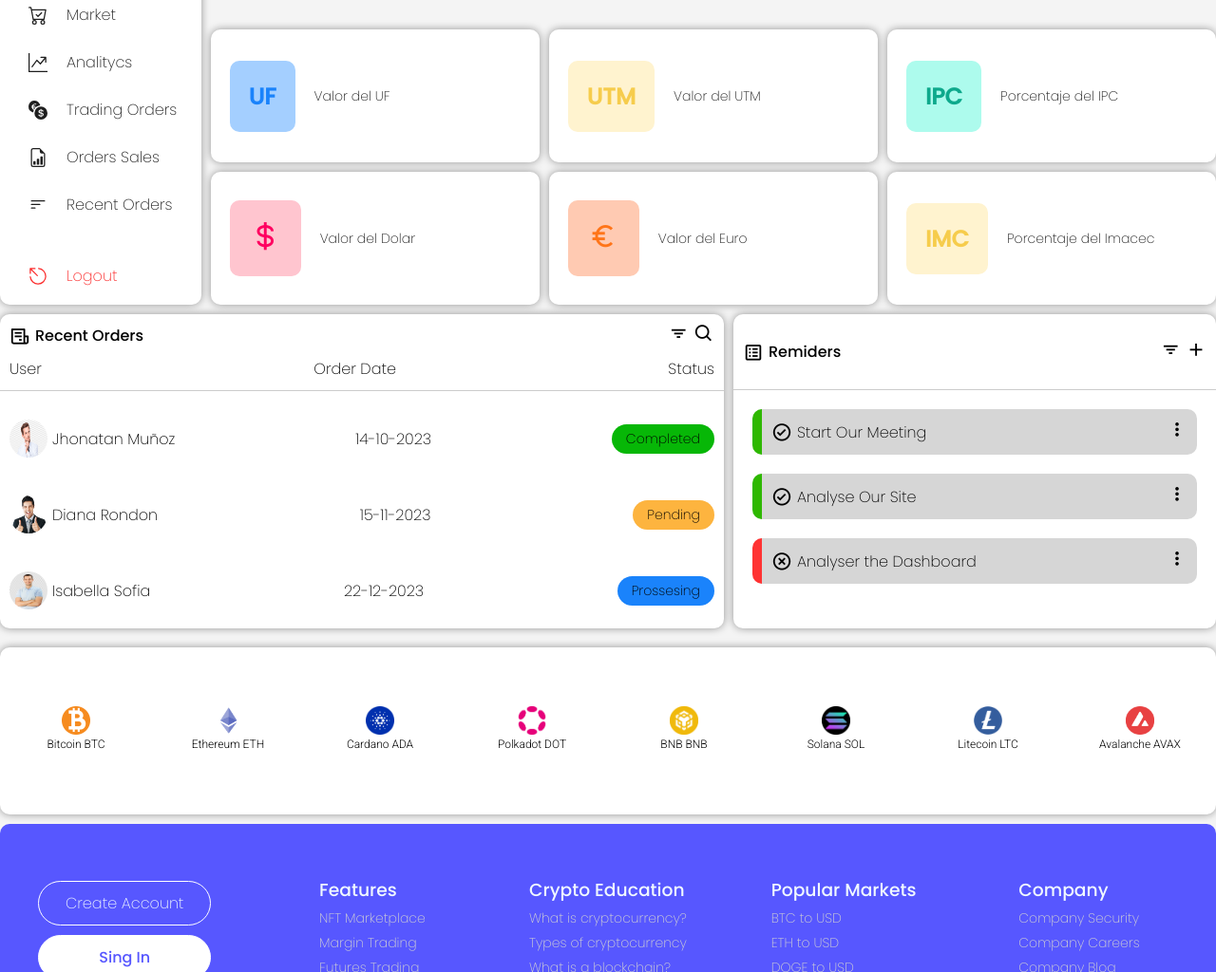
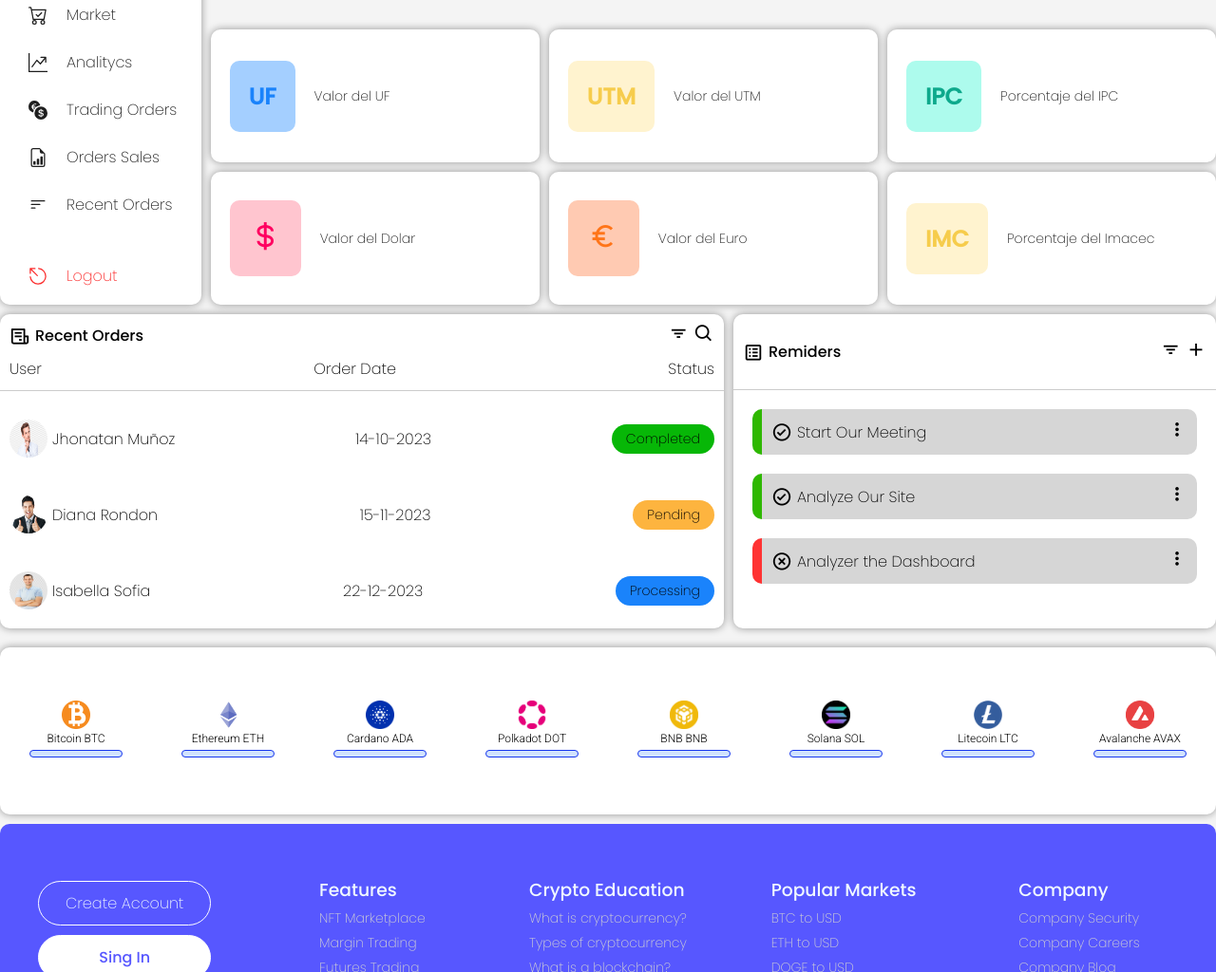
Before and after one commit to jhonatanm255/dashboard, a website: page index.html in a window 1280 px wide. Shown: the part 202-1226 px from the top of the page at 95% size. Drawn offline with nearby package versions, Linux system fonts and the light colour scheme; no server answers; a script that the page names is missing.

Commit message:
resaltado del precio de criptomonedas

```diff
--- a/index.html
+++ b/index.html
@@ -239,7 +239,7 @@
         </div>
         <div class="fecha">22-12-2023</div>
         <div class="status">
-          <p class="span-3">Prossesing</p>
+          <p class="span-3">Processing</p>
         </div>
       </div>
     </div>
@@ -269,7 +269,7 @@
       <div class="datos-2">
         <div class="dato-1">
           <i class='bx bx-check-circle'></i></i>
-          <p>Analyse Our Site</p>
+          <p>Analyze Our Site</p>
         </div>
         <div class="status">
           <i class='bx bx-dots-vertical-rounded'></i>
@@ -278,7 +278,7 @@
       <div class="datos-3">
         <div class="dato-1">
           <i class='bx bx-x-circle'></i></i>
-          <p>Analyser the Dashboard</p>
+          <p>Analyzer the Dashboard</p>
         </div>
         <div class="status">
           <i class='bx bx-dots-vertical-rounded'></i>
@@ -289,61 +289,62 @@
 
   <!--WIDGET DE TRADINGVIEW PARA LAS ACCIONES DE ALGUNAS EMPRESAS-->
   <div id="tradingview-widget-container" class="tradingview-widget-container light-mode"></div>
+
   <!--CONTENEDOR DE PRICE-->
   <div class="price">
     <div class="item-price" id="btcusdt">
       <img class="item-img" src="img/btc-logo.png" alt="btc-img">
       <p class="info-price">Bitcoin BTC</p>
-      <p id="btcusdt-price" class="info-price"></p>
+      <p id="btcusdt-price" class="info-price prc"></p>
       <p id="btcusdt-volumen" class="info-price"></p>
     </div>
 
     <div class="item-price" id="ethusdt">
       <img class="item-img" src="img/eth-logo.png" alt="eth-img">
       <p class="info-price">Ethereum ETH</p>
-      <p id="ethusdt-price" class="info-price"></p>
+      <p id="ethusdt-price" class="info-price prc"></p>
       <p id="ethusdt-volumen" class="info-price"></p>
     </div>
 
     <div class="item-price" id="adausdt">
       <img class="item-img" src="img/ada-logo.png" alt="btc-img">
       <p class="info-price">Cardano ADA</p>
-      <P id="adausdt-price" class="info-price"></P>
+      <P id="adausdt-price" class="info-price prc"></P>
       <p id="adausdt-volumen" class="info-price"></span></p>
     </div>
 
     <div class="item-price" id="dotusdt">
       <img class="item-img" src="img/polkadot-new-dot-logo.png" alt="btc-img">
       <p class="info-price">Polkadot DOT</p>
-      <P id="dotusdt-price" class="info-price"></P>
+      <P id="dotusdt-price" class="info-price prc"></P>
       <p id="dotusdt-volumen" class="info-price"></p>
     </div>
 
     <div class="item-price" id="bnbusdt">
       <img class="item-img" src="img/bnb-logo.png" alt="btc-img">
       <p class="info-price">BNB BNB</p>
-      <P id="bnbusdt-price" class="info-price"></P>
+      <P id="bnbusdt-price" class="info-price prc"></P>
       <p id="bnbusdt-volumen" class="info-price"></span></p>
     </div>
 
     <div class="item-price" id="solusdt">
       <img class="item-img" src="img/solana-logo.png" alt="btc-img">
       <p class="info-price">Solana SOL</p>
-      <P id="solusdt-price" class="info-price"></P>
+      <P id="solusdt-price" class="info-price prc"></P>
       <p id="solusdt-volumen" class="info-price"></p>
     </div>
 
     <div class="item-price" id="ltcusdt">
       <img class="item-img" src="img/ltc-logo.png" alt="btc-img">
       <p class="info-price">Litecoin LTC</p>
-      <P id="ltcusdt-price" class="info-price"></P>
+      <P id="ltcusdt-price" class="info-price prc"></P>
       <p id="ltcusdt-volumen" class="info-price"></p>
     </div>
 
     <div class="item-price" id="avaxusdt">
       <img class="item-img" src="img/avax-logo.png" alt="btc-img">
       <p class="info-price">Avalanche AVAX</p>
-      <P id="avaxusdt-price" class="info-price"></P>
+      <P id="avaxusdt-price" class="info-price prc"></P>
       <p id="avaxusdt-volumen" class="info-price"></p>
     </div>
   </div>
--- a/index.js
+++ b/index.js
@@ -84,6 +84,7 @@ cryptoSymbols.forEach(symbol => {
     console.log("Requestfailed", error);
   });
 
+
   /*OBTENER CONTENEDOR DEL WIDGET TRADINGVIEW PARA LAS ACCIONES DE EMPRESAS
     --aqui represento los simbolos de las acciones de algunas empresas en el widget de TradingView-- */
   document.addEventListener("DOMContentLoaded", function () {
@@ -91,7 +92,7 @@ cryptoSymbols.forEach(symbol => {
 
     if (container) {
         const body = document.body;
-        const isDarkMode = body.classList.contains('dark-mode');
+
 
         // Crear el script del widget de TradingView
         const script = document.createElement('script');
--- a/price.css
+++ b/price.css
@@ -40,6 +40,20 @@
   text-align: center;
 }
 
+.prc{
+  padding: 3px;
+  background-color: rgba(19, 104, 242, 0.191);
+  border: solid .5px rgb(23, 55, 239);
+  border-radius: 5px;
+}
+
+.dark-mode .prc{
+  padding: 3px;
+  background-color: rgba(38, 242, 19, 0.191);
+  border: solid .5px rgb(23, 239, 45);
+  border-radius: 5px;
+}
+
 .red {
   color: rgb(255, 0, 0);
   font-weight: 300;
```
